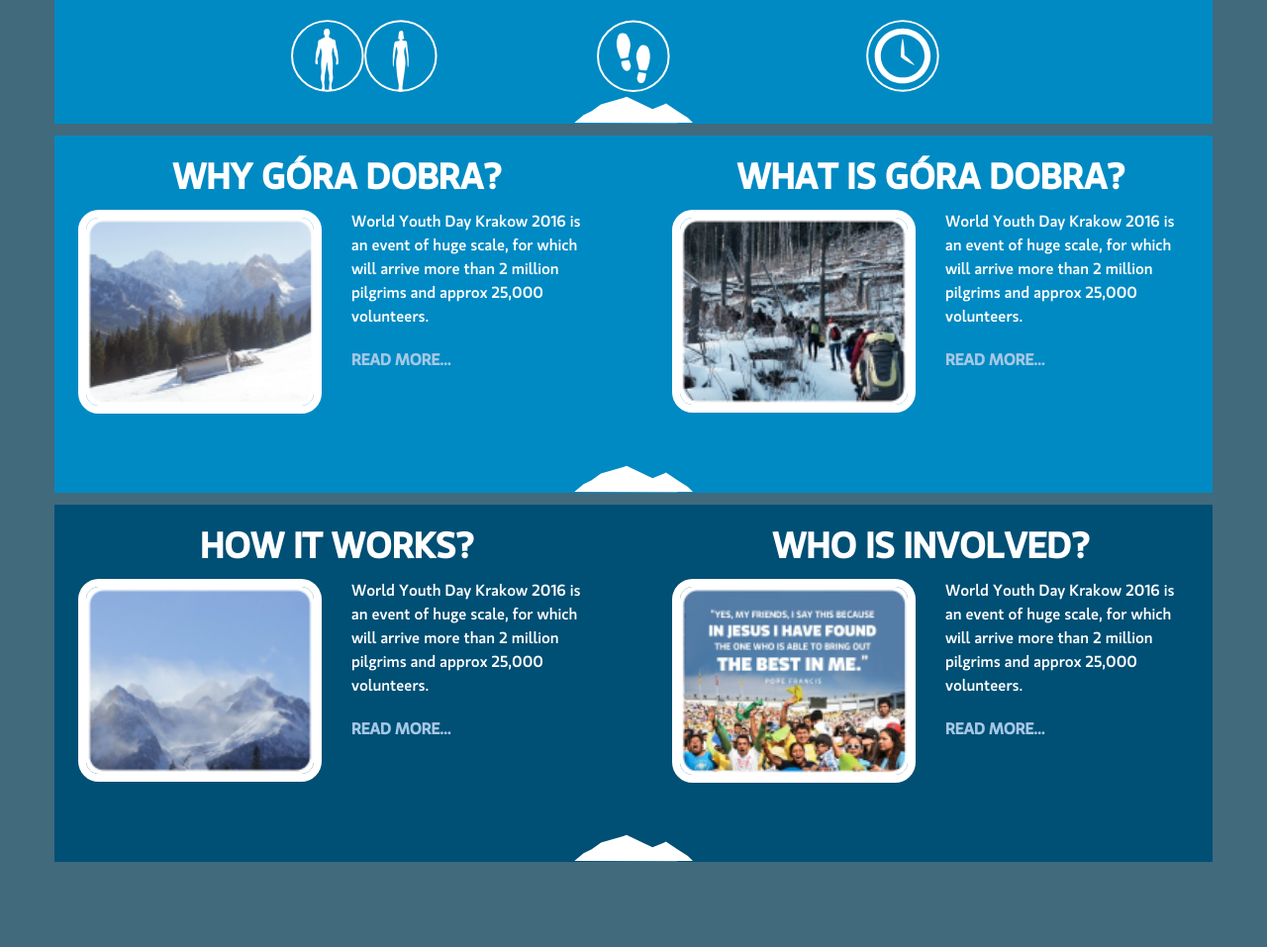
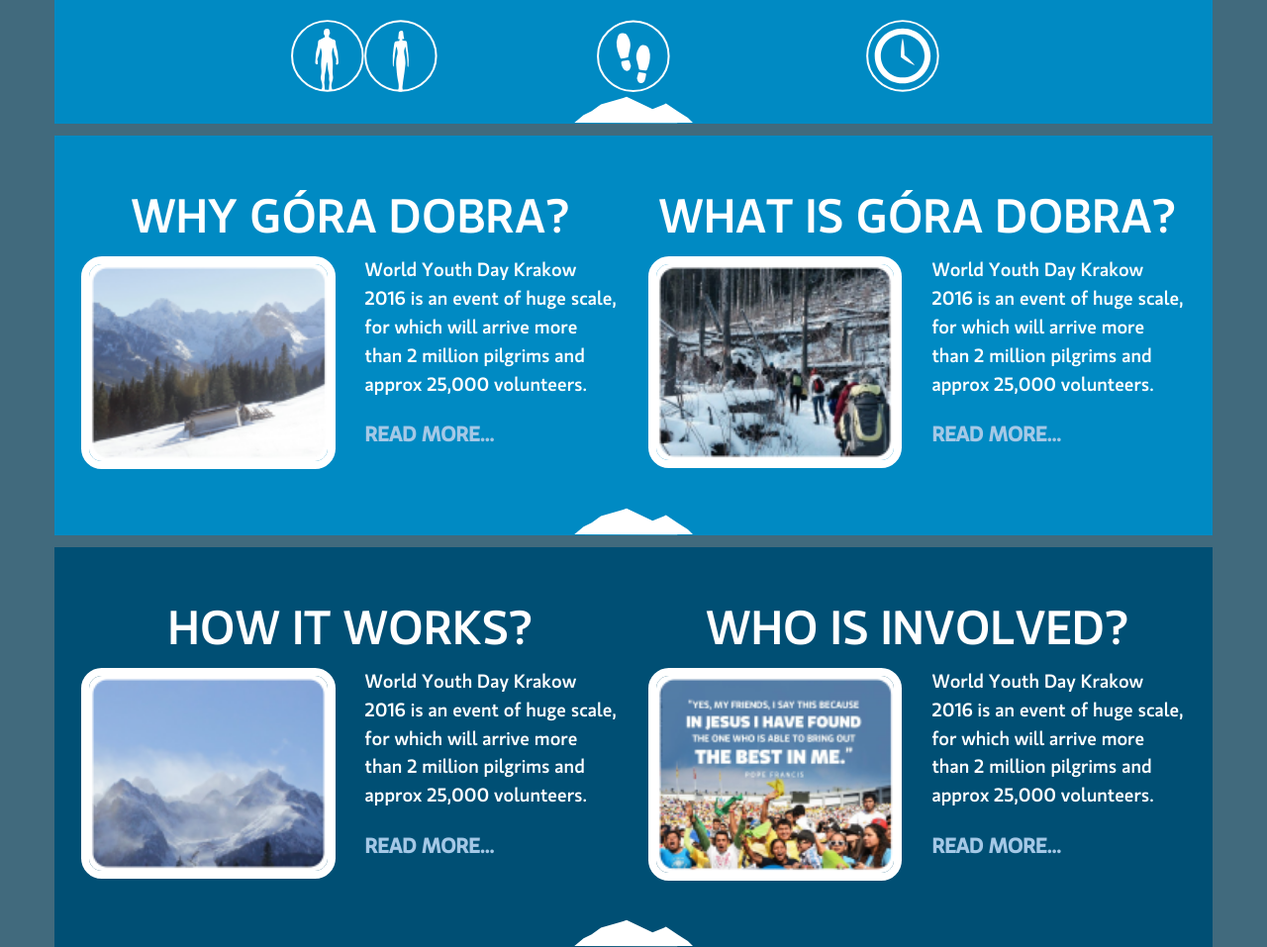
Before and after one commit to jjaracz/GoraDobraFront, a plain HTML site: page index.html in a window 1280 px wide. Shown: the part 1180-2137 px from the top of the page at 99% size. Before the commit the page ends 2062 px from the top, so only its background shows below. Drawn offline with Linux system fonts and the light colour scheme.

Commit message:
kafelki-poprawka
sorry za spam, poprawiłem trochę wygląd żeby był bardziej podobny do
projektu

```diff
--- a/css/style.css
+++ b/css/style.css
@@ -156,40 +156,33 @@
 
 .tiles-container{
   width: 100%;
+  padding: 0 1.7rem;
+  padding-top: 2rem;
+  padding-bottom: 4.2rem;
 }
 
-.tiles-container h2{
+.tiles-container h1{
   color: #FFFFFF;
   font-family: 'GloriolaMedium';
+  font-weight: lighter;
 }
 
 .tiles-container p{
   font-family: 'GloriolaMedium';
+  font-size: 1.2rem;
 }
 
 .tiles-container a{
   font-family: 'GloriolaMedium';
   color: #A4C8E6;
   font-weight: bold;
+  font-size: 1.3rem;
 }
 
 .tiles-container img{
   width: 100%;
   border: 0.5rem solid #FFFFFF;
   border-radius: 1.3rem;
-}
-
-.tile-content{
-  margin-bottom: 5rem;
-  padding: 0 1.5rem;
-}
-
-.centered{
-  left: 50%;
-  position: relative;
-  text-align: center;
-  top: 50%;
-  transform: translate(-50%, 50%);
 }
 
 .how-and-who{
--- a/index.html
+++ b/index.html
@@ -52,8 +52,8 @@
         <section class="tiles-container why-and-what">
           <div class="row">
             <div class="col col6">
-              <h2 class="text--center">WHY GÓRA DOBRA?</h2>
-              <div class="row tile-content">
+              <h1 class="text--center">WHY GÓRA DOBRA?</h1>
+              <div class="row">
                 <div class="col col6"><img src="img/g212.png" alt="" /></div>
                 <div class="col col6">
                   <p>
@@ -70,8 +70,8 @@
             </div>
 
             <div class="col col6">
-              <h2 class="text--center">WHAT IS GÓRA DOBRA?</h2>
-              <div class="row tile-content">
+              <h1 class="text--center">WHAT IS GÓRA DOBRA?</h1>
+              <div class="row">
                 <div class="col col6"><img src="img/g270.png" alt="" /></div>
                 <div class="col col6">
                   <p>
@@ -91,8 +91,8 @@
         <section class="tiles-container how-and-who">
           <div class="row">
             <div class="col col6">
-              <h2 class="text--center">HOW IT WORKS?</h2>
-              <div class="row tile-content">
+              <h1 class="text--center">HOW IT WORKS?</h1>
+              <div class="row">
                 <div class="col col6"><img src="img/g193.png" alt="" /></div>
                 <div class="col col6">
                   <p>
@@ -108,8 +108,8 @@
             </div>
 
             <div class="col col6">
-              <h2 class="text--center">WHO IS INVOLVED?</h2>
-              <div class="row tile-content">
+              <h1 class="text--center">WHO IS INVOLVED?</h1>
+              <div class="row">
                 <div class="col col6"><img src="img/g179.png" alt="" /></div>
                 <div class="col col6">
                   <p>
```
